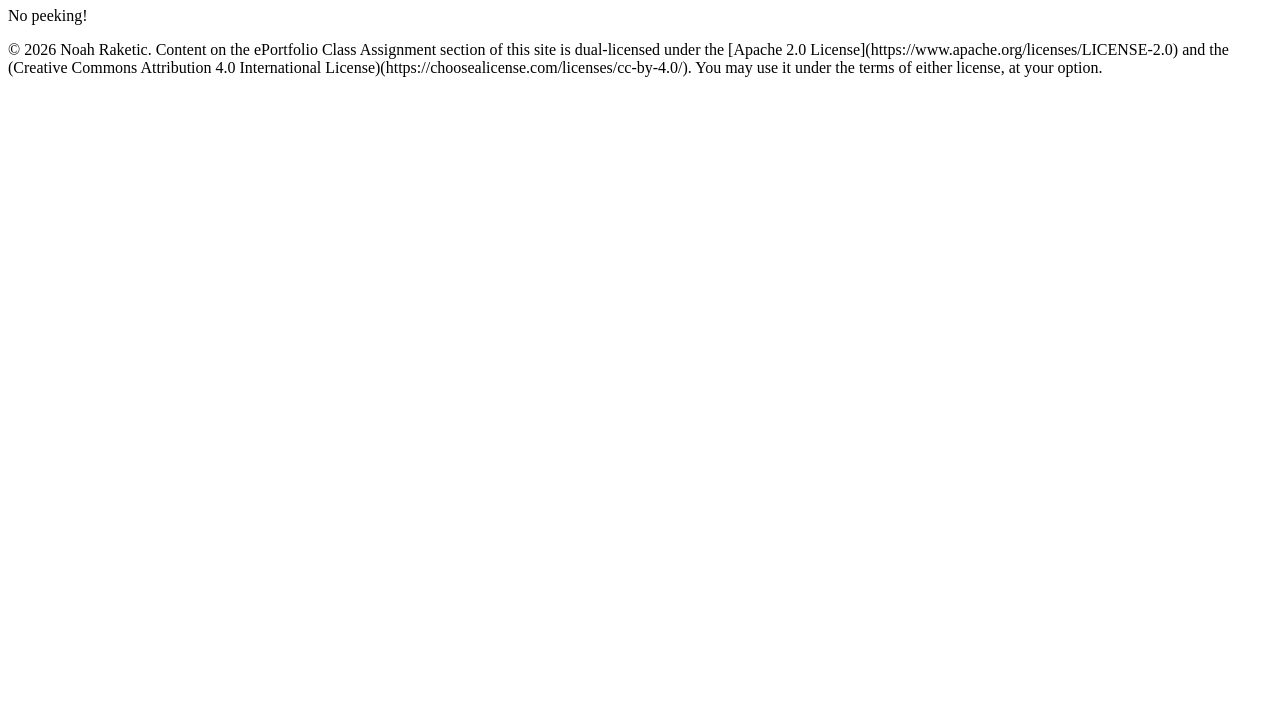
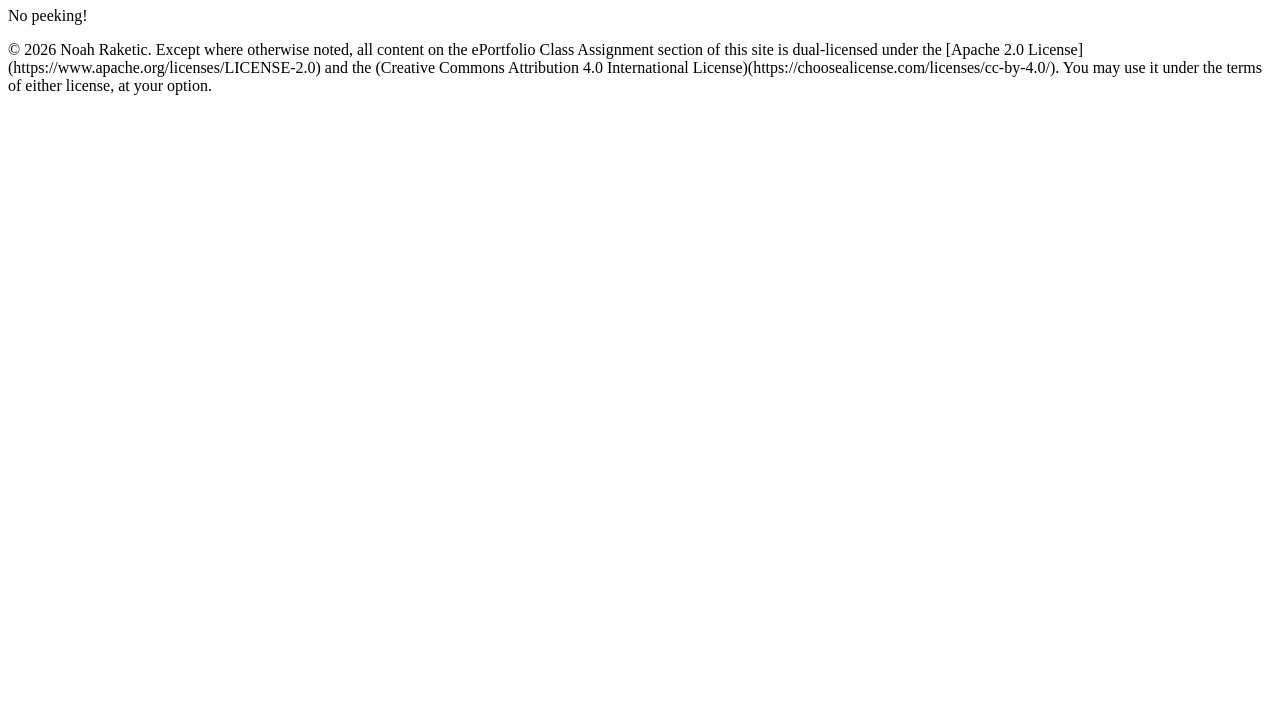
Before and after one commit to Noah-Raketic/eportfolio-class-assignment, a plain HTML site: page index.html in a window 1280 px wide. Shown: the part 73-800 px from the top of the page. Drawn offline with Linux system fonts and the light colour scheme.

Commit message:
Update index.html

```diff
--- a/index.html
+++ b/index.html
@@ -11,7 +11,7 @@
 <body>
   <h1>Noah Raketic's super awesome and real ePortfolio</h1>
   <p>No peeking!</p></p>
-  <p>© 2026 Noah Raketic. Content on the ePortfolio Class Assignment section of this site is dual-licensed under the [Apache 2.0 License](https://www.apache.org/licenses/LICENSE-2.0) and the (Creative Commons Attribution 4.0 International License)(https://choosealicense.com/licenses/cc-by-4.0/). You may use it under the terms of either license, at your option.</p>
+  <p>© 2026 Noah Raketic. Except where otherwise noted, all content on the ePortfolio Class Assignment section of this site is dual-licensed under the [Apache 2.0 License](https://www.apache.org/licenses/LICENSE-2.0) and the (Creative Commons Attribution 4.0 International License)(https://choosealicense.com/licenses/cc-by-4.0/). You may use it under the terms of either license, at your option.</p>
 </body>
 
 </html>
```
